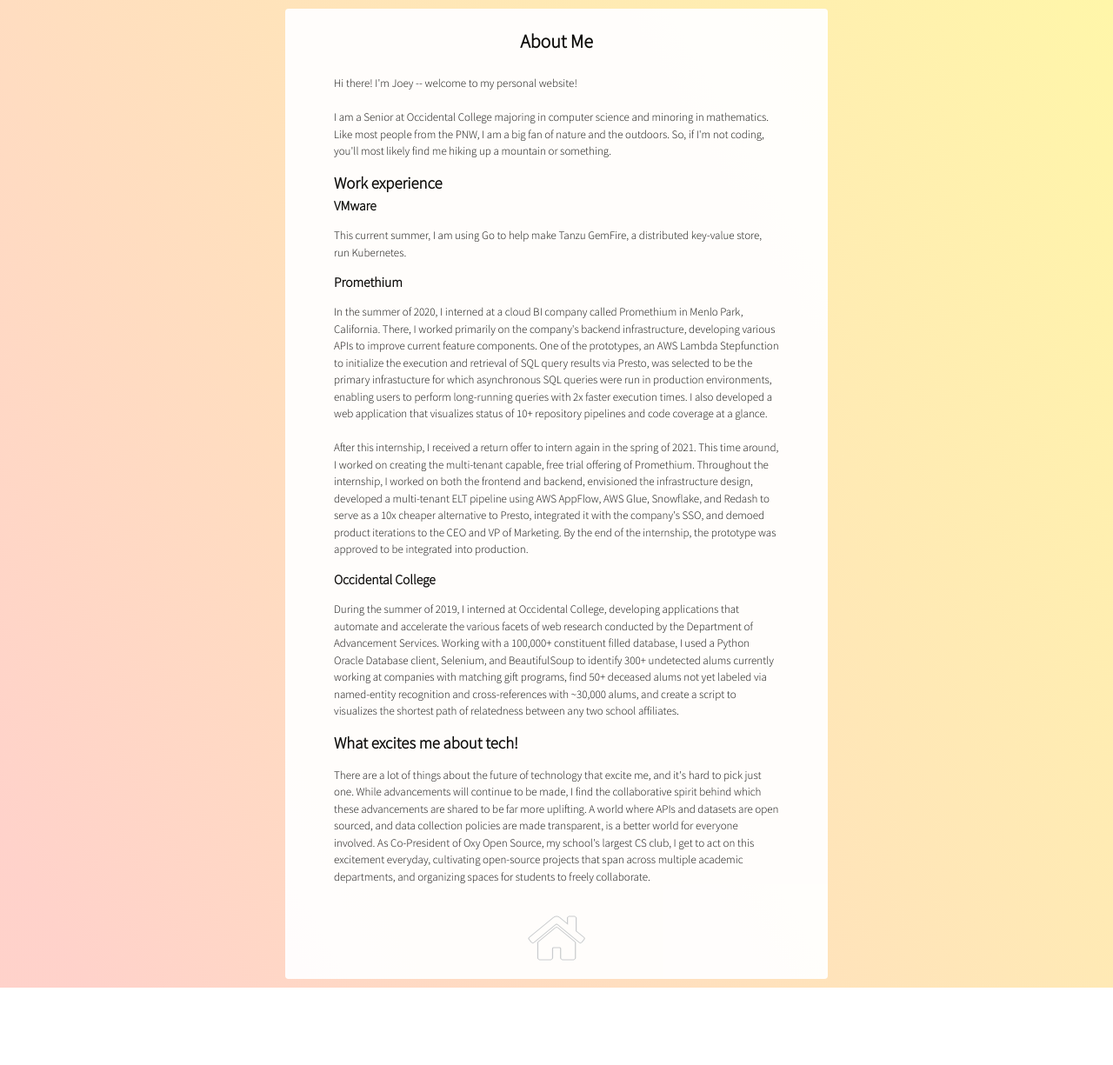
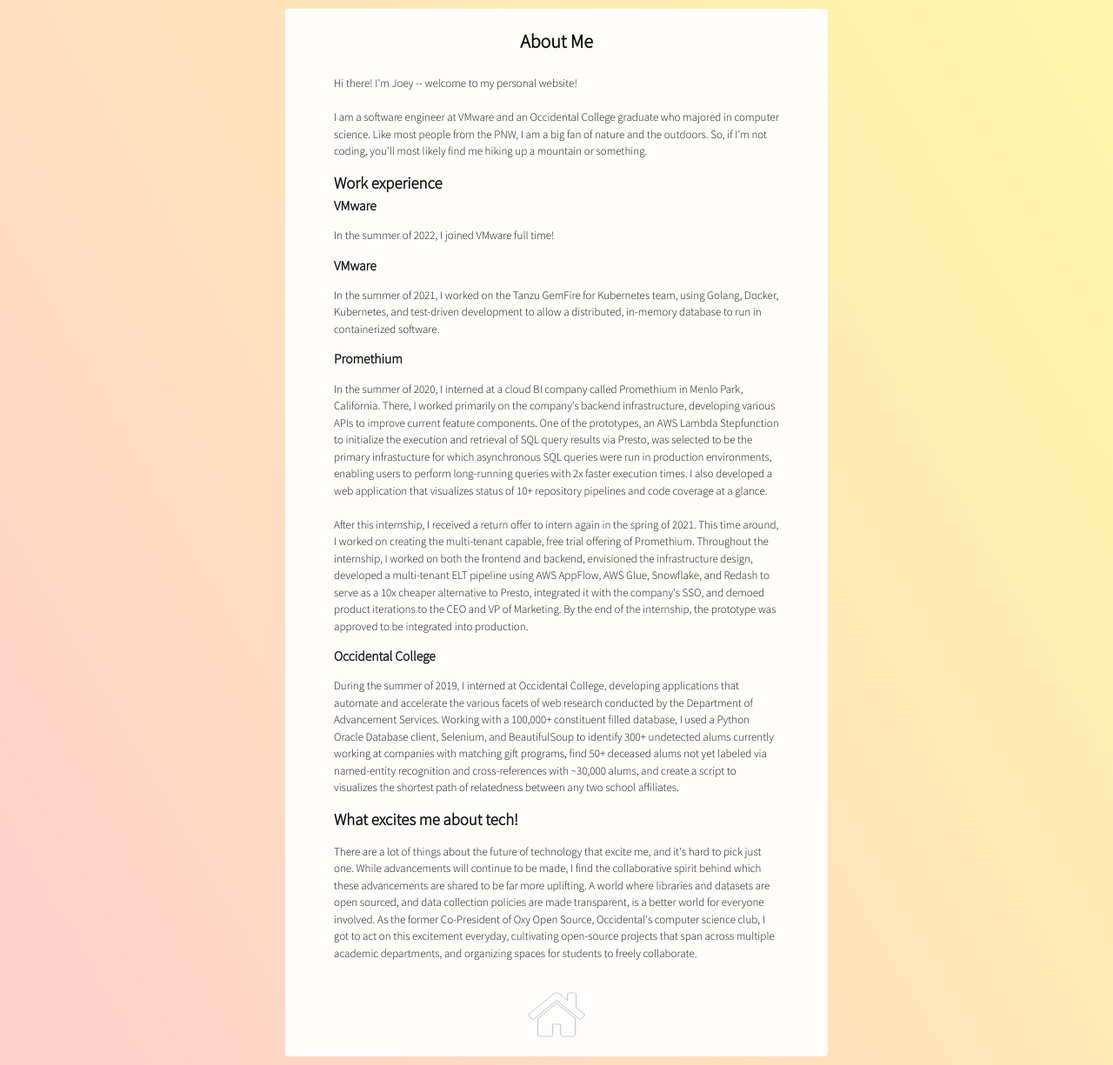
Before and after one commit to Joey-Rose/joeyrose.dev, a plain HTML site: page aboutme.html in a window 1280 px wide. Shown: the whole page at 87% size. Before the commit the page ends 1136 px from the top, so only its background shows below. Drawn offline with Linux system fonts and the light colour scheme.

Commit message:
Add updates to about me page

```diff
--- a/aboutme.html
+++ b/aboutme.html
@@ -20,16 +20,22 @@
         <h3>About Me</h3>
         <p style = "font-size: 13px; text-align: left;">Hi there! I'm Joey -- welcome to my personal website!
             <br><br>
-            I am a Senior at Occidental College majoring in computer science and minoring in mathematics.
+            I am a software engineer at VMware and an Occidental College graduate who majored in computer science.
             Like most people from the PNW, I am a big fan of nature and the outdoors. So, if I'm not coding, you'll most
             likely find me hiking up a mountain or something.
         </p>
 
         <h4 style = "text-align: left; margin: 0;">Work experience</h4>
         <h5 style = "text-align: left; margin: 0;">VMware</h5>
-            <p style = "font-size: 13px; text-align: left;">
-                This current summer, I am using Go to help make Tanzu GemFire, a distributed key-value store, run Kubernetes.
-            </p>
+        <p style = "font-size: 13px; text-align: left;">
+            In the summer of 2022, I joined VMware full time!
+        </p>
+
+        <h5 style = "text-align: left; margin: 0;">VMware</h5>
+        <p style = "font-size: 13px; text-align: left;">
+            In the summer of 2021, I worked on the <a href = "https://tanzu.vmware.com/gemfire">Tanzu GemFire for Kubernetes</a> team, using Golang, Docker, Kubernetes,
+            and test-driven development to allow a distributed, in-memory database to run in containerized software.
+        </p>
 
         <h5 style = "text-align: left; margin: 0;">Promethium</h5>
         <p style = "font-size: 13px; text-align: left;">
@@ -58,8 +64,8 @@
         <p style = "font-size: 13px; text-align: left;">
             There are a lot of things about the future of technology that excite me, and it's hard to pick just one. While advancements will
             continue to be made, I find the collaborative spirit behind which these advancements are shared to be far more uplifting. A world where
-            APIs and datasets are open sourced, and data collection policies are made transparent, is a better world for everyone involved.
-            As Co-President of Oxy Open Source, my school's largest CS club, I get to act on this excitement everyday, cultivating
+            libraries and datasets are open sourced, and data collection policies are made transparent, is a better world for everyone involved.
+            As the former Co-President of Oxy Open Source, Occidental's computer science club, I got to act on this excitement everyday, cultivating
             open-source projects that span across multiple academic departments, and organizing spaces for students to freely collaborate.
         </p>
         <ul class = "icons">
```
